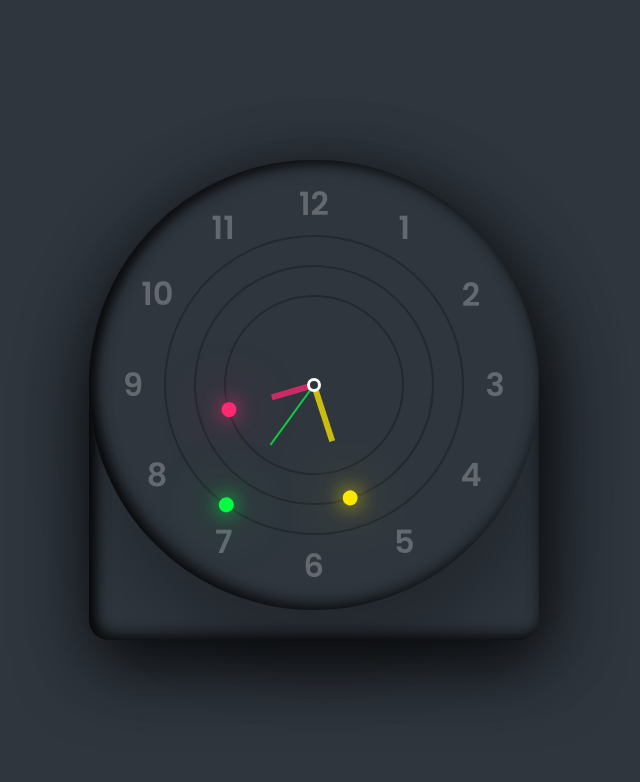
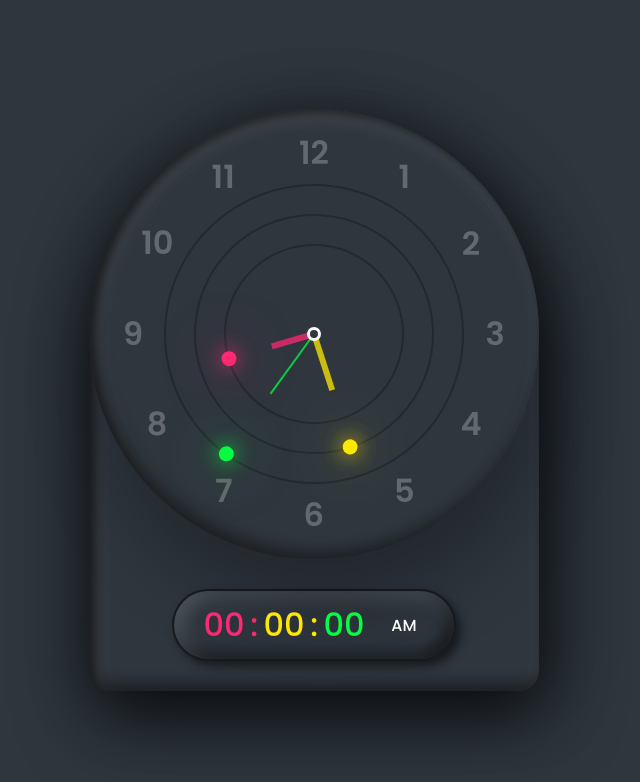
Before and after one commit to freetimezp/usefull-things-216-clock, a plain HTML site: page index.html in a window 1280 px wide. Shown: the whole page, without its empty margins (326-966 px from the left). Drawn offline with Linux system fonts and the light colour scheme.

Commit message:
04. usefull-things-216-clock. UI timer.

```diff
--- a/assets/css/style.css
+++ b/assets/css/style.css
@@ -31,9 +31,10 @@ body {
     border-top-left-radius: 225px;
     border-top-right-radius: 225px;
     box-shadow: 5px 25px 75px rgba(0, 0, 0, 0.75), 10px 10px 70px rgba(0, 0, 0, 0.25),
-        inset 5px 5px 10px rgba(0, 0, 0, 0.5), inset 5px 5px 20px rgba(0, 0, 0, 0.2),
+        inset 5px 5px 10px rgba(0, 0, 0, 0.5), inset 5px 5px 20px rgba(255, 255, 255, 0.2),
         inset 5px -5px 15px rgba(0, 0, 0, 0.75);
     display: flex;
+    flex-direction: column;
     align-items: center;
     justify-content: center;
 }
@@ -45,7 +46,7 @@ body {
     background: #2f363e;
     border-radius: 50%;
     box-shadow: 10px 50px 70px rgba(0, 0, 0, 0.25), inset 5px 5px 10px rgba(0, 0, 0, 0.5),
-        inset 5px 5px 20px rgba(0, 0, 0, 0.2), inset 5px -5px 15px rgba(0, 0, 0, 0.75);
+        inset 5px 5px 20px rgba(255, 255, 255, 0.2), inset 5px -5px 15px rgba(0, 0, 0, 0.75);
     display: flex;
     align-items: center;
     justify-content: center;
@@ -130,3 +131,52 @@ body {
     background: var(--clr);
     box-shadow: 0 0 20px var(--clr), 0 0 60px var(--clr);
 }
+
+#time {
+    margin-bottom: 30px;
+    display: flex;
+    padding: 10px 20px;
+    font-size: 2em;
+    font-weight: 600;
+    border: 2px solid rgba(0, 0, 0, 0.5);
+    border-radius: 40px;
+    box-shadow: 5px 5px 10px rgba(0, 0, 0, 0.5), inset 5px 5px 20px rgba(255, 255, 255, 0.2),
+        inset -5px -5px 15px rgba(0, 0, 0, 0.75);
+}
+
+#time div {
+    position: relative;
+    width: 60px;
+    text-align: center;
+    font-weight: 500;
+    color: var(--clr);
+}
+
+#time div:nth-child(1)::after,
+#time div:nth-child(2)::after {
+    content: ":";
+    position: absolute;
+    right: -4px;
+}
+
+#time div:last-child {
+    font-size: 0.5em;
+    text-transform: uppercase;
+    display: flex;
+    align-items: center;
+    justify-content: center;
+    color: #fff;
+}
+
+#time div:nth-child(2)::after {
+    animation: animate 1s steps(1) infinite;
+}
+
+@keyframes animate {
+    0% {
+        opacity: 1;
+    }
+    50% {
+        opacity: 0;
+    }
+}
--- a/index.html
+++ b/index.html
@@ -28,6 +28,13 @@
                 <span style="--i: 11"><b>11</b></span>
                 <span style="--i: 12"><b>12</b></span>
             </div>
+
+            <div id="time">
+                <div id="hour" style="--clr: #ff2972">00</div>
+                <div id="minutes" style="--clr: #fee800">00</div>
+                <div id="seconds" style="--clr: #04fc43">00</div>
+                <div id="ampm">AM</div>
+            </div>
         </div>
 
         <script src="./assets/js/main.js"></script>
```
